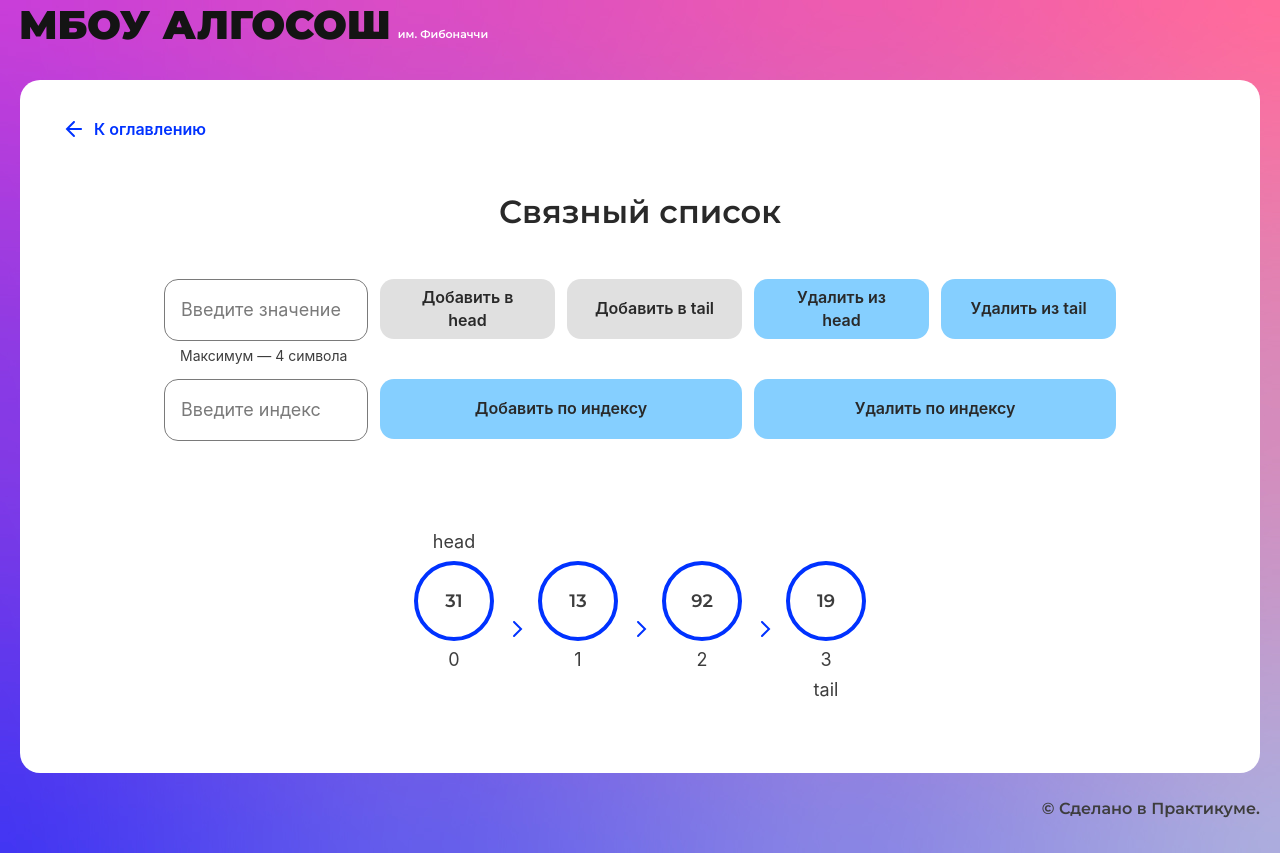
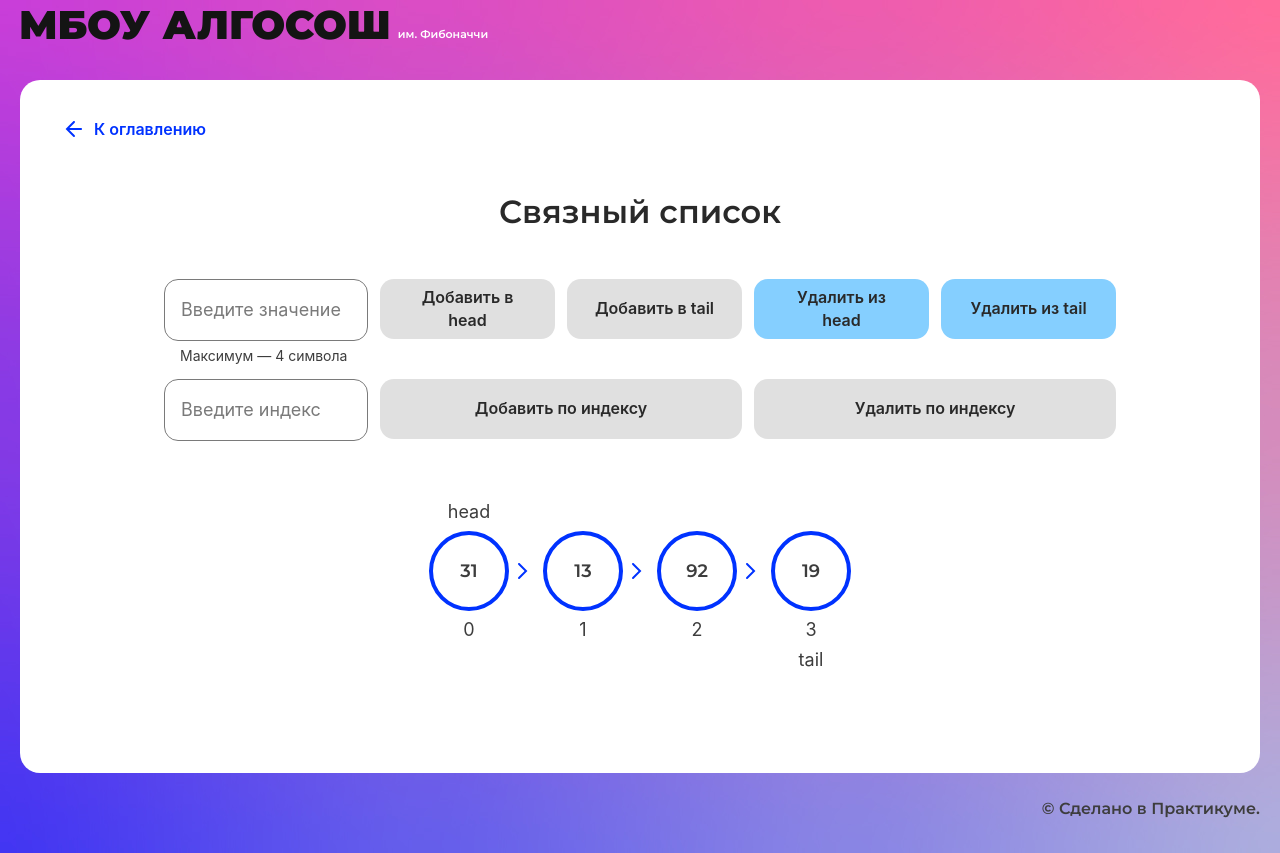
Before and after one commit to kapitan4ever/algososh, a React (Create React App) app: page /list in a window 1280 px wide. Built offline with nearby package versions, Linux system fonts and the light colour scheme.

Commit message:
addOfIndex & delOfIndex

```diff
--- a/src/components/list-page/list-page.module.css
+++ b/src/components/list-page/list-page.module.css
@@ -1,5 +1,5 @@
 .layout {
-	max-width:952px;
+	max-width: 952px;
 	margin: auto;
 	gap: 12px;
 	align-items: top;
@@ -19,13 +19,32 @@
 	word-wrap: nowrap;
 }
 .btnlong {
-	width: calc(175px*2 + 12px);
+	width: calc(175px * 2 + 12px);
 }
 .list {
 	margin-top: 48px;
 	display: flex;
 	gap: 10px;
 	justify-content: center;
-	align-items: flex-end;
+	align-items: center;
 	height: 140px;
 }
+.cicleWrap {
+	display: flex;
+	position: relative;
+	max-width: 952px;
+	align-content: center;
+	align-items: center;
+}
+.littleUpCircle {
+	position: absolute;
+	top: -65px;
+	left: 12px;
+	background-color: #fff;
+}
+.littleDownCicrcle {
+	position: absolute;
+	top: 120px;
+	left: 12px;
+	background-color: #fff;
+}
--- a/src/components/list-page/list-page.tsx
+++ b/src/components/list-page/list-page.tsx
@@ -59,7 +59,7 @@ export const ListPage: React.FC = () => {
 	}
 
 	const handleChangeIndex = (e: ChangeEvent<HTMLInputElement>) => {
-		setInputValue(e.target.value)
+		setInputIndex(e.target.value)
 	}
 
 	const addHead = async () => {
@@ -120,7 +120,7 @@ export const ListPage: React.FC = () => {
 	}
 
 	const delHead = async () => {
-    setInProgress({ ...inProgress, delFromHead: true})
+		setInProgress({ ...inProgress, delFromHead: true })
 		setDisabled(true)
 		listArr[0] = {
 			...listArr[0],
@@ -128,14 +128,14 @@ export const ListPage: React.FC = () => {
 			littleCicle: {
 				value: listArr[0].value,
 				type: 'bottom',
-      }
+			},
 		}
 		list.deleteHead()
 		setListArr([...listArr])
 		await delay(500)
 		listArr.shift()
 		setListArr([...listArr])
-    setInProgress({...inProgress, delFromHead: false})
+		setInProgress({ ...inProgress, delFromHead: false })
 		setDisabled(false)
 	}
 
@@ -156,6 +156,93 @@ export const ListPage: React.FC = () => {
 		listArr.pop()
 		setListArr([...listArr])
 		setInProgress({ ...inProgress, delFromTail: false })
+		setDisabled(false)
+	}
+
+	const addOfIndex = async () => {
+		setInProgress({ ...inProgress, addByIndex: true })
+		setDisabled(true)
+		const index = parseInt(inputIndex)
+		if (index === list.getSize()) {
+			setInputIndex('')
+			addTail()
+			return
+		}
+		list.addByIndex(inputValue, index)
+		for (let i = 0; i <= index; i++) {
+			listArr[i] = {
+				...listArr[i],
+				state: ElementStates.Changing,
+				littleCicle: {
+					value: inputValue,
+					type: 'top',
+				},
+			}
+			setListArr([...listArr])
+		}
+		await delay(500)
+		listArr[index] = {
+			...listArr[index],
+			state: ElementStates.Default,
+			littleCicle: undefined,
+		}
+		listArr.splice(index, 0, {
+			value: inputValue,
+			state: ElementStates.Modified,
+			littleCicle: undefined,
+		})
+		setListArr([...listArr])
+		listArr[index].state = ElementStates.Default
+		listArr.forEach(item => {
+			item.state = ElementStates.Default
+		})
+		await delay(500)
+		setListArr([...listArr])
+		setInputValue('')
+		setInputIndex('')
+		setInProgress({ ...inProgress, addByIndex: false })
+		setDisabled(false)
+	}
+
+	const delOfIndex = async () => {
+		setInProgress({ ...inProgress, delByIndex: true })
+		setDisabled(true)
+		const index = parseInt(inputIndex)
+		list.deleteByIndex(index)
+		for (let i = 0; i <= index; i++) {
+			listArr[i] = {
+				...listArr[i],
+				state: ElementStates.Changing,
+			}
+			await delay(500)
+			setListArr([...listArr])
+		}
+		listArr[index] = {
+			...listArr[index],
+			value: '',
+			littleCicle: {
+				value: listArr[index].value,
+				type: 'bottom',
+			},
+		}
+		await delay(500)
+		setListArr([...listArr])
+		listArr.splice(index, 1)
+		listArr[index - 1] = {
+			...listArr[index - 1],
+			value: listArr[index - 1].value,
+			state: ElementStates.Modified,
+			littleCicle: undefined,
+		}
+		await delay(500)
+		setListArr([...listArr])
+		listArr.forEach(item => {
+			item.state = ElementStates.Default
+		})
+		await delay(500)
+		setListArr([...listArr])
+		setInputIndex('')
+		setInProgress({ ...inProgress, delByIndex: false })
 		setDisabled(false)
 	}
 
@@ -206,15 +293,41 @@ export const ListPage: React.FC = () => {
 						value={inputIndex}
 						onChange={handleChangeIndex}
 						extraClass={styles.input}
+						disabled={disabled}
+						max={8}
+						maxLength={1}
 					/>
-					<Button text='Добавить по индексу' extraClass={styles.btnlong} />
-					<Button text='Удалить по индексу' extraClass={styles.btnlong} />
+					<Button
+						text='Добавить по индексу'
+						extraClass={styles.btnlong}
+						onClick={addOfIndex}
+						isLoader={inProgress.addByIndex}
+						disabled={
+							!inputIndex ||
+							!inputValue ||
+							disabled ||
+							listArr.length >= 8 ||
+							Number(inputIndex) > listArr.length - 1
+						}
+					/>
+					<Button
+						text='Удалить по индексу'
+						extraClass={styles.btnlong}
+						onClick={delOfIndex}
+						isLoader={inProgress.delByIndex}
+						disabled={
+							disabled ||
+							listArr.length === 0 ||
+							Number(inputIndex) > listArr.length - 1 ||
+							Number(inputIndex) < 1
+						}
+					/>
 				</div>
 			</form>
 			<div className={styles.list}>
 				{listArr.map((item, index, arr) => {
 					return (
-						<>
+						<div className={styles.cicleWrap}>
 							<Circle
 								key={index}
 								index={index}
@@ -240,7 +353,7 @@ export const ListPage: React.FC = () => {
 									/>
 								</div>
 							)}
-						</>
+						</div>
 					)
 				})}
 			</div>
```
Lines whose indentation alone changed are shown as unchanged.
